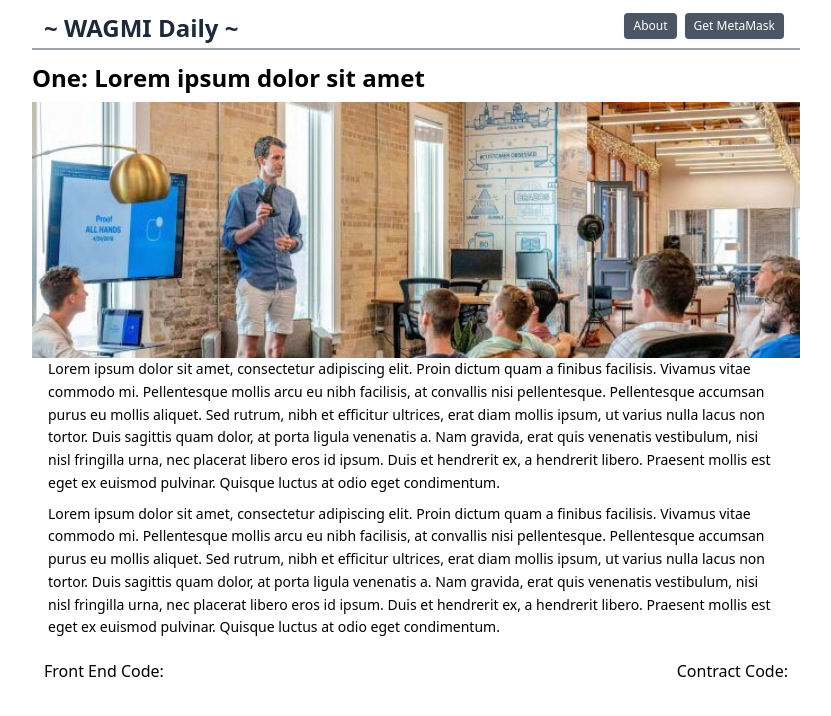
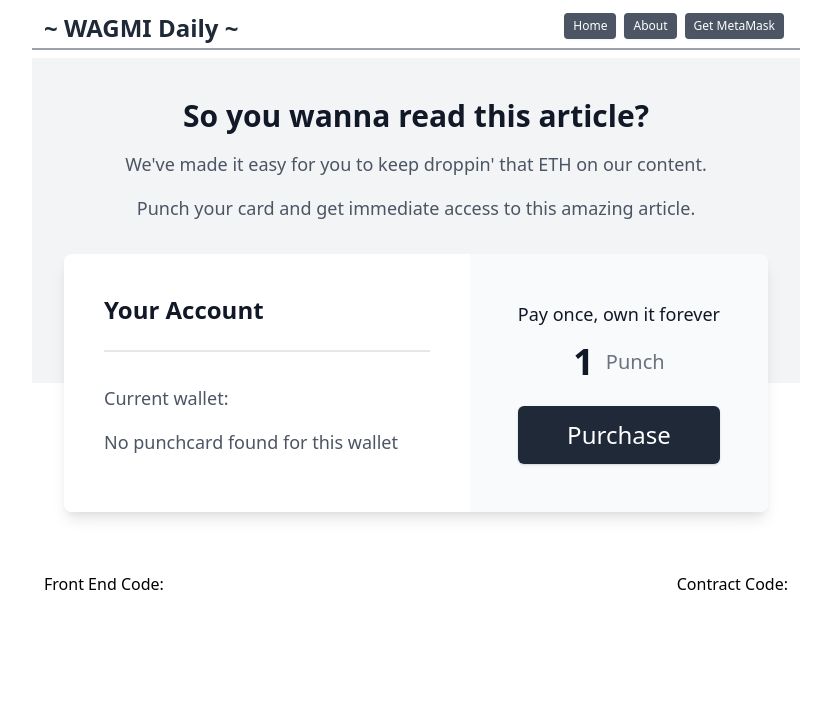
Before and after one commit to joselvelez/article_nft_punchcard, a React (Create React App) app: page /article/1 in a window 1280 px wide. Shown: the top 716 px of the page, without its empty margins (224-1055 px from the left). Built offline with nearby package versions, Linux system fonts and the light colour scheme.

Commit message:
redemption feature working

```diff
--- a/src/components/Article.js
+++ b/src/components/Article.js
@@ -1,9 +1,16 @@
 import { useEffect, useState } from "react";
 import { useParams } from "react-router";
 import { fetchArticle } from "../utils/fetchArticle";
+import { WalletContext } from '../context/WalletContext';
+import { useContext } from "react";
+import { checkAccessToArticle } from "../contracts/contractAPI";
+import { NoArticleAccess } from "./NoArticleAccess";
+import { ArticleContent } from "./ArticleContent";
 
 export const Article = () => {
+    const walletContext = useContext(WalletContext);
     const { articleId } = useParams();
+    const [hasAccess, setHasAccess] = useState(null);
     const [article, setArticle] = useState({
         id: null,
         title: null,
@@ -25,21 +32,24 @@ export const Article = () => {
         }
 
         loadArticle(_articleId);
+    }, [articleId]);
 
-    }, [articleId]);
+    useEffect(() => {
+        async function checkAccess(_address, _tokenId) {
+            try {
+                const _hasAccess = await checkAccessToArticle(_address, _tokenId);
+                setHasAccess(_hasAccess);
+            } catch (e) {
+                console.log("Unable to determine article access")
+            }
+        }
+
+        checkAccess(walletContext.state.currentAccount, articleId);
+    }, [walletContext.state.currentAccount, articleId]);
 
     return (
         <div>
-            <div className="sm:pt-1">
-                <h2 className="font-sans text-2xl font-semibold pb-2">{article.title}</h2>
-                <img src={article.image} className="h-64 sm:w-1/2 lg:w-full object-cover sm:float-left lg:float-none sm:mr-4" alt="article" />
-                <p className="font-sans text-sm leading-relaxed pb-2 px-4">
-                    {article.content}
-                </p>
-                <p className="font-sans text-sm leading-relaxed pb-2 px-4">
-                    {article.content}
-                </p>
-            </div>
+            {hasAccess ? <ArticleContent article={article} /> : <NoArticleAccess articleId={articleId} />}
         </div>
     )
 }
--- /dev/null
+++ b/src/components/ArticleContent.js
@@ -0,0 +1,16 @@
+export const ArticleContent = ({ article }) => {
+    return (
+        <div>
+            <div className="sm:pt-1">
+                <h2 className="font-sans text-2xl font-semibold pb-2">{article.title}</h2>
+                <img src={article.image} className="h-64 sm:w-1/2 lg:w-full object-cover sm:float-left lg:float-none sm:mr-4" alt="article" />
+                <p className="font-sans text-sm leading-relaxed pb-2 px-4">
+                    {article.content}
+                </p>
+                <p className="font-sans text-sm leading-relaxed pb-2 px-4">
+                    {article.content}
+                </p>
+            </div>
+        </div>
+    )
+}
--- a/src/components/Navbar.js
+++ b/src/components/Navbar.js
@@ -18,6 +18,13 @@ export const Navbar = () => {
                     className="inline-flex items-center mx-1 mb-1 px-2 py-1 border border-transparent text-xs font-medium rounded
                     shadow-sm text-white bg-gray-600 hover:bg-gray-700 focus:outline-none focus:ring-2 focus:ring-offset-2 focus:ring-gray-500"
                 >
+                    <Link to="/">Home</Link>
+                </button>
+                <button
+                    type="button"
+                    className="inline-flex items-center mx-1 mb-1 px-2 py-1 border border-transparent text-xs font-medium rounded
+                    shadow-sm text-white bg-gray-600 hover:bg-gray-700 focus:outline-none focus:ring-2 focus:ring-offset-2 focus:ring-gray-500"
+                >
                     <Link to="/about">About</Link>
                 </button>
                 {walletContext.state.walletInstalled ? <NavItems /> : <InstallWalletBtn />}
--- /dev/null
+++ b/src/components/NoArticleAccess.js
@@ -0,0 +1,90 @@
+import { useContext, useState, useEffect } from "react"
+import { WalletContext } from "../context/WalletContext"
+import { PurchaseArticle } from "./PurchaseArticle";
+import { fetchTokenId, getBalance, checkForPunchcard } from "../contracts/contractAPI";
+
+export const NoArticleAccess = ({ articleId }) => {
+    const walletContext = useContext(WalletContext);
+    const [currentBalance, setCurrentBalance] = useState(null);
+    const [tokenId, setTokenId] = useState(null);
+    const [hasPunchcard, setHasPunchcard] = useState(null);
+
+    useEffect(() => {
+        let mounted = true;
+
+        if (mounted) {
+            loadBalance(tokenId);
+        }
+
+        return function cleanup() {
+            mounted = false;
+        }
+    }, [tokenId]);
+
+    useEffect(() => {
+        checkPunchcard(walletContext.state.currentAccount);
+        loadTokenId(walletContext.state.currentAccount);
+    }, [walletContext.state.currentAccount]);
+
+    const checkPunchcard = async (_address) => {
+        try {
+            const _result = await checkForPunchcard(_address);
+            setHasPunchcard(_result);
+        } catch (e) {
+            console.log("Unable to get balance");
+        }
+    }
+
+    const loadTokenId = async (_address) => {
+        const _tokenId = await fetchTokenId(_address);
+        setTokenId(_tokenId);
+    }
+
+    const loadBalance = async (_tokenId) => {
+        const _balance = await getBalance(_tokenId);
+        setCurrentBalance(parseInt(_balance));
+    }
+
+    return (
+        <div className="bg-gray-100">
+        <div className="pt-10 sm:pt-8 lg:pt-10">
+            <div className="max-w-7xl mx-auto px-4 sm:px-6 lg:px-8">
+            <div className="text-center">
+                <h2 className="text-3xl font-extrabold text-gray-900 sm:text-2xl lg:text-3xl">So you wanna read this article?</h2>
+                <p className="mt-4 text-lg text-gray-600">
+                We've made it easy for you to keep droppin' that ETH on our content.
+                </p>
+                <p className="mt-4 text-lg text-gray-600">
+                    Punch your card and get immediate access to this amazing article.
+                </p>
+            </div>
+            </div>
+        </div>
+        <div className="mt-6 bg-white pb-16 sm:mt-8 sm:pb-12 lg:pb-12">
+            <div className="relative">
+            <div className="absolute inset-0 h-1/2 bg-gray-100" />
+            <div className="relative max-w-7xl mx-auto px-4 sm:px-6 lg:px-8">
+                <div className="max-w-lg mx-auto rounded-lg shadow-lg overflow-hidden lg:max-w-none lg:flex">
+                <div className="flex-1 bg-white px-6 py-8 lg:p-10">
+                    <h3 className="text-xl font-extrabold text-gray-900 sm:text-2xl">Your Account</h3>
+                    <div className="mt-6">
+                    <div className="flex items-center">
+                        <div className="flex-1 border-t-2 pb-4 border-gray-200" /></div>
+                        <p className="mt-4 text-lg text-gray-600">Current wallet:</p>
+                        <p className="text-lg text-gray-600">{walletContext.state.currentShortAccount}</p>
+                        {hasPunchcard ?
+                        <p className="mt-4 text-lg text-gray-600">You currently have {currentBalance} punches.</p> :
+                        <p className="mt-4 text-lg text-gray-600">No punchcard found for this wallet</p>
+                        }
+                    </div>
+                </div>
+                <div className="py-8 px-6 text-center bg-gray-50 lg:flex-shrink-0 lg:flex lg:flex-col lg:justify-center lg:p-12">
+                    <PurchaseArticle articleId={articleId} />
+                </div>
+                </div>
+            </div>
+            </div>
+        </div>
+        </div>
+    )
+}
--- a/src/components/PunchcardMint.js
+++ b/src/components/PunchcardMint.js
@@ -1,7 +1,6 @@
 import { CheckCircleIcon } from '@heroicons/react/solid';
 import { useContext, useEffect, useState } from "react"
-import { getCurrentPrice, mintPunchcard } from "../contracts/contractAPI";
-import { checkForPunchcard } from "../contracts/contractAPI";
+import { getCurrentPrice, mintPunchcard, checkForPunchcard } from "../contracts/contractAPI";
 import { PunchcardMintBtn } from './PunchcardMintBtn';
 import { WalletContext } from '../context/WalletContext';
 import { PunchcardMinted } from './PunchcardMinted';
--- a/src/components/PunchcardRefill.js
+++ b/src/components/PunchcardRefill.js
@@ -1,8 +1,7 @@
 import { useContext, useEffect, useState } from "react";
-import { fetchTokenId, getBalance, getCurrentPrice } from "../contracts/contractAPI";
+import { fetchTokenId, getBalance, getCurrentPrice, checkForPunchcard } from "../contracts/contractAPI";
 import { WalletContext } from "../context/WalletContext";
 import { PunchcardRefillBtn } from "./PunchcardRefillBtn";
-import { checkForPunchcard } from "../contracts/contractAPI";
 import { NeedPunchcard } from "./NeedPunchcard";
 
 export const PunchcardRefill = () => {
--- /dev/null
+++ b/src/components/PurchaseArticle.js
@@ -0,0 +1,24 @@
+import { purchaseArticle } from "../contracts/contractAPI"
+
+export const PurchaseArticle = ({ articleId }) => {
+    return (
+        <>
+            <p className="text-lg leading-6 font-medium text-gray-900">Pay once, own it forever</p>
+            <div className="mt-4 flex items-center justify-center text-4xl font-extrabold text-gray-900">
+                <span>1</span>
+                <span className="ml-3 text-xl font-medium text-gray-500">Punch</span>
+            </div>
+            <div className="mt-6">
+                <div className="rounded-md shadow">
+                    <button
+                            onClick={() => purchaseArticle(articleId)}
+                            className="flex items-center justify-center w-full px-4 py-3 border border-transparent text-2xl font-medium
+                            rounded-md text-white bg-gray-800 hover:bg-gray-900"
+                        >
+                            Purchase
+                    </button>
+                </div>
+            </div>
+        </>
+    )
+}
--- a/src/contracts/contractAPI.js
+++ b/src/contracts/contractAPI.js
@@ -64,6 +64,16 @@ export const fetchTokenId = async (_address) => {
     }
 }
 
+export const checkAccessToArticle = async (_address, _articleId) => {
+    try {
+        let _provider = getContractProvider();
+        let _hasArticleAccess = await _provider.accessToArticle(_address, _articleId);
+        return _hasArticleAccess;
+    } catch (e) {
+        console.log("Unable to check article access");
+    }
+}
+
 export const mintPunchcard = async (_qty, _price) => {
     try {
         let _signer = getContractSigner();
@@ -81,3 +91,12 @@ export const refillPunchcard = async (_qty, _price, _tokenId) => {
         console.log("Unable to purchase a punchcard");
     }
 }
+
+export const purchaseArticle = async (_articleId) => {
+    try {
+        let _signer = getContractSigner();
+        await _signer.assignAccessToArticle(_articleId);
+    } catch (e) {
+        console.log("Unable to purchase a punchcard");
+    }
+}
```
